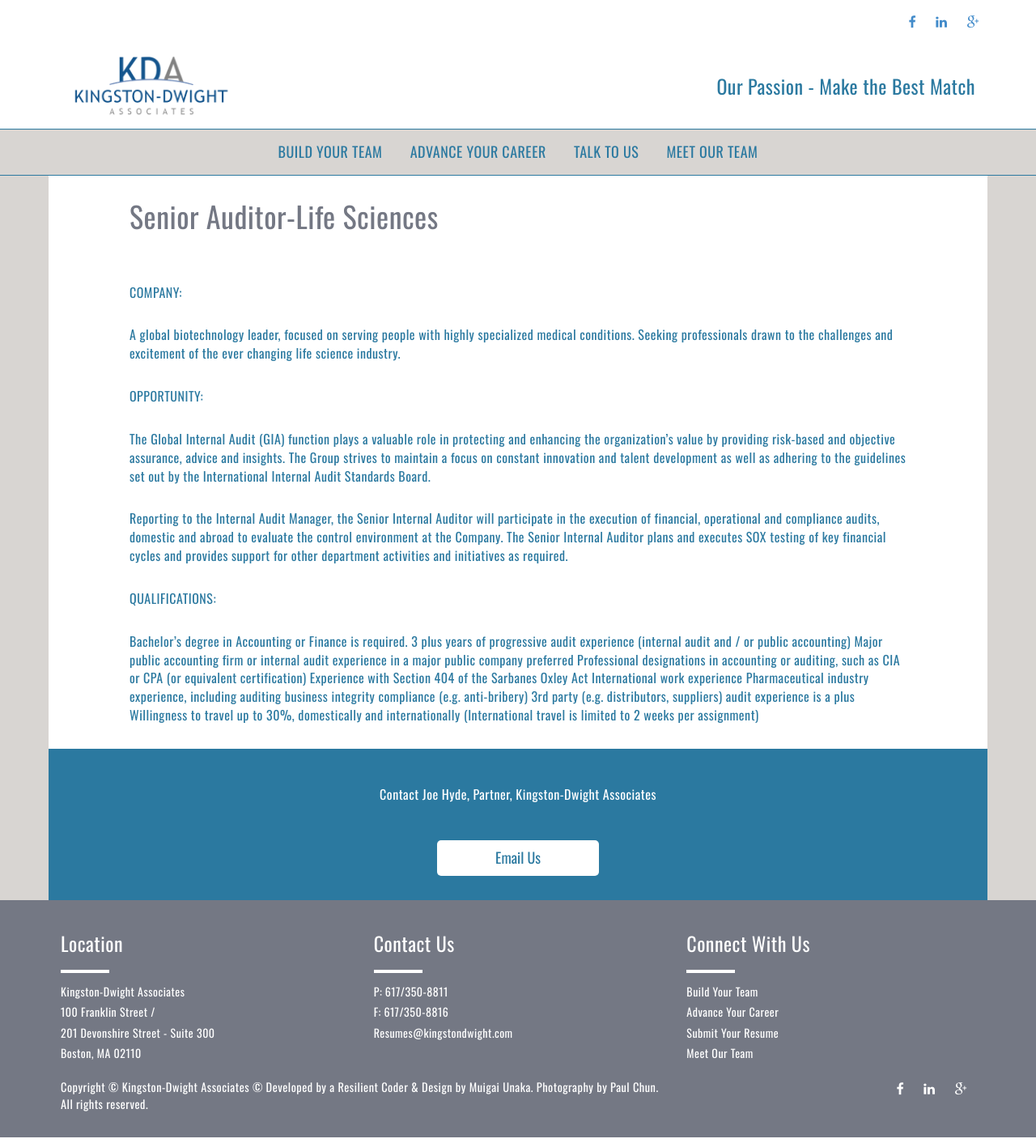
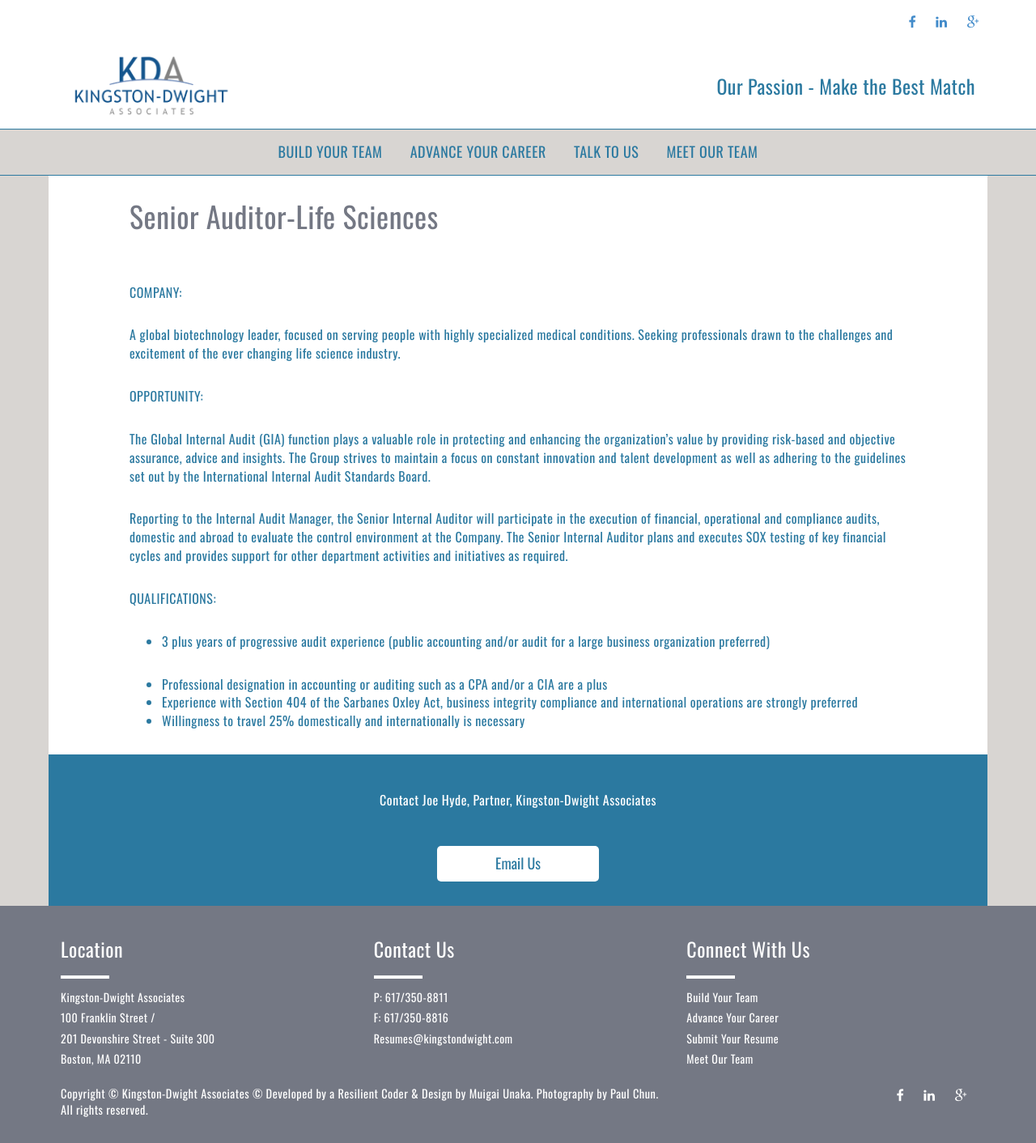
Before and after one commit to muigaiunaka/kingstondwight, a Jekyll site: the page built from _jobs/2017-02-18-jobs-senior-auditor.md, in a window 1280 px wide. Shown: the whole page at 81% size. Built offline with Jekyll 4.4.1, drawn with Linux system fonts in a browser that asks for light colours; nearby versions of some CDN libraries; some web fonts are replaced; a script that is not in the unit is left out.

Commit message:
Update from Forestry.io - 2017-02-18-jobs-senior-auditor.md

```diff
--- a/_jobs/2017-02-18-jobs-senior-auditor.md
+++ b/_jobs/2017-02-18-jobs-senior-auditor.md
@@ -17,12 +17,8 @@
 
 QUALIFICATIONS:
 
-Bachelor’s degree in Accounting or Finance is required.
-3 plus years of progressive audit experience  (internal audit and / or public accounting)
-Major public accounting firm or internal audit experience in a major public company preferred
-Professional designations in accounting or auditing, such as CIA or CPA (or equivalent certification)
-Experience with Section 404 of the Sarbanes Oxley Act
-International work experience
-Pharmaceutical industry experience, including auditing business integrity compliance (e.g. anti-bribery)
-3rd party (e.g. distributors, suppliers) audit experience is a plus
-Willingness to travel up to 30%, domestically and internationally (International travel is limited to 2 weeks per assignment)
+*   3 plus years of progressive audit experience (public accounting and/or audit for a large business organization preferred)
+
+*   Professional designation in accounting or auditing such as a CPA and/or a CIA are a plus
+*   Experience with Section 404 of the Sarbanes Oxley Act, business integrity compliance and international operations are strongly preferred
+*   Willingness to travel 25% domestically and internationally is necessary
```
Also changed, not shown: other parts of _jobs/2017-02-18-jobs-senior-auditor.md (+1 -1 lines).
